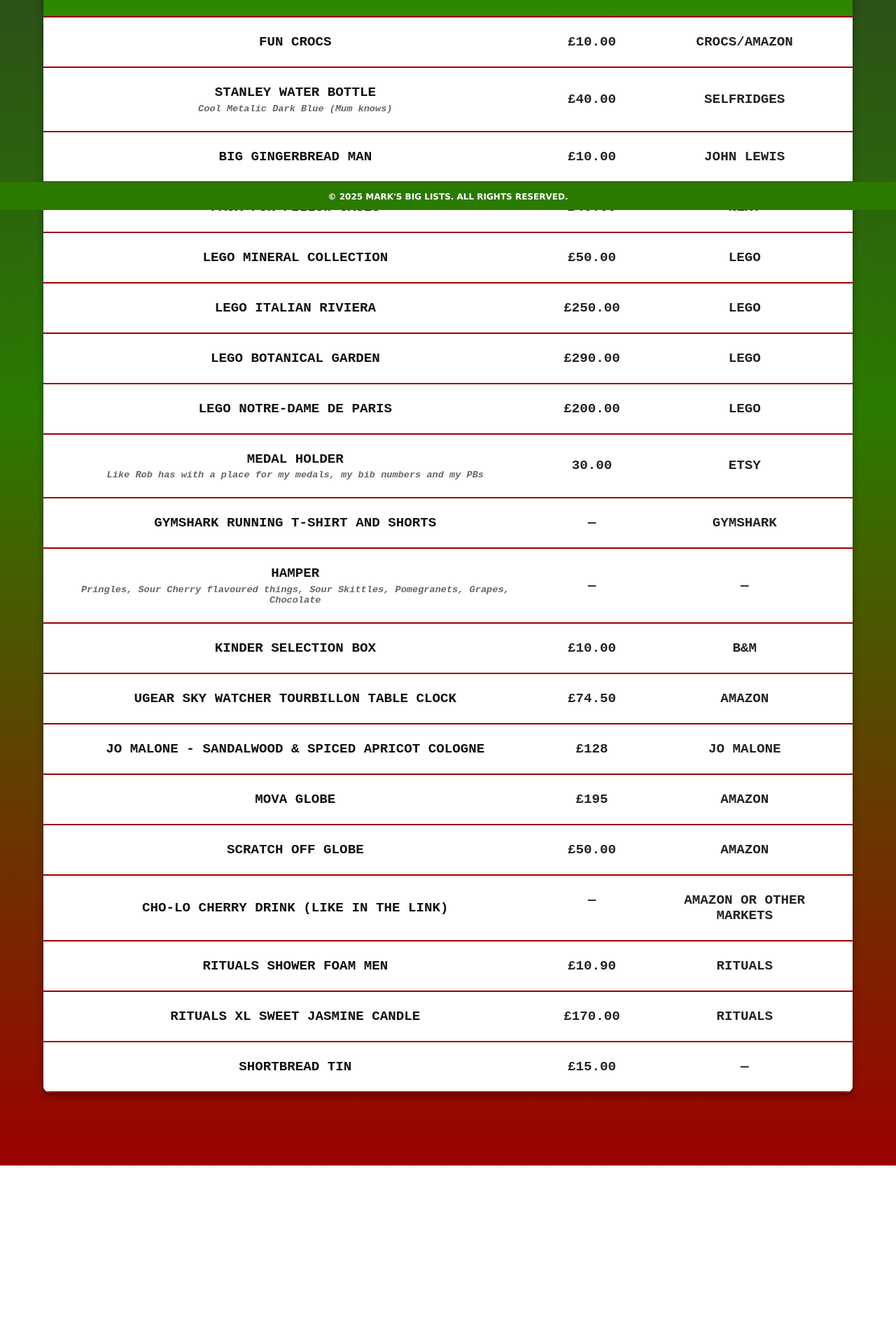
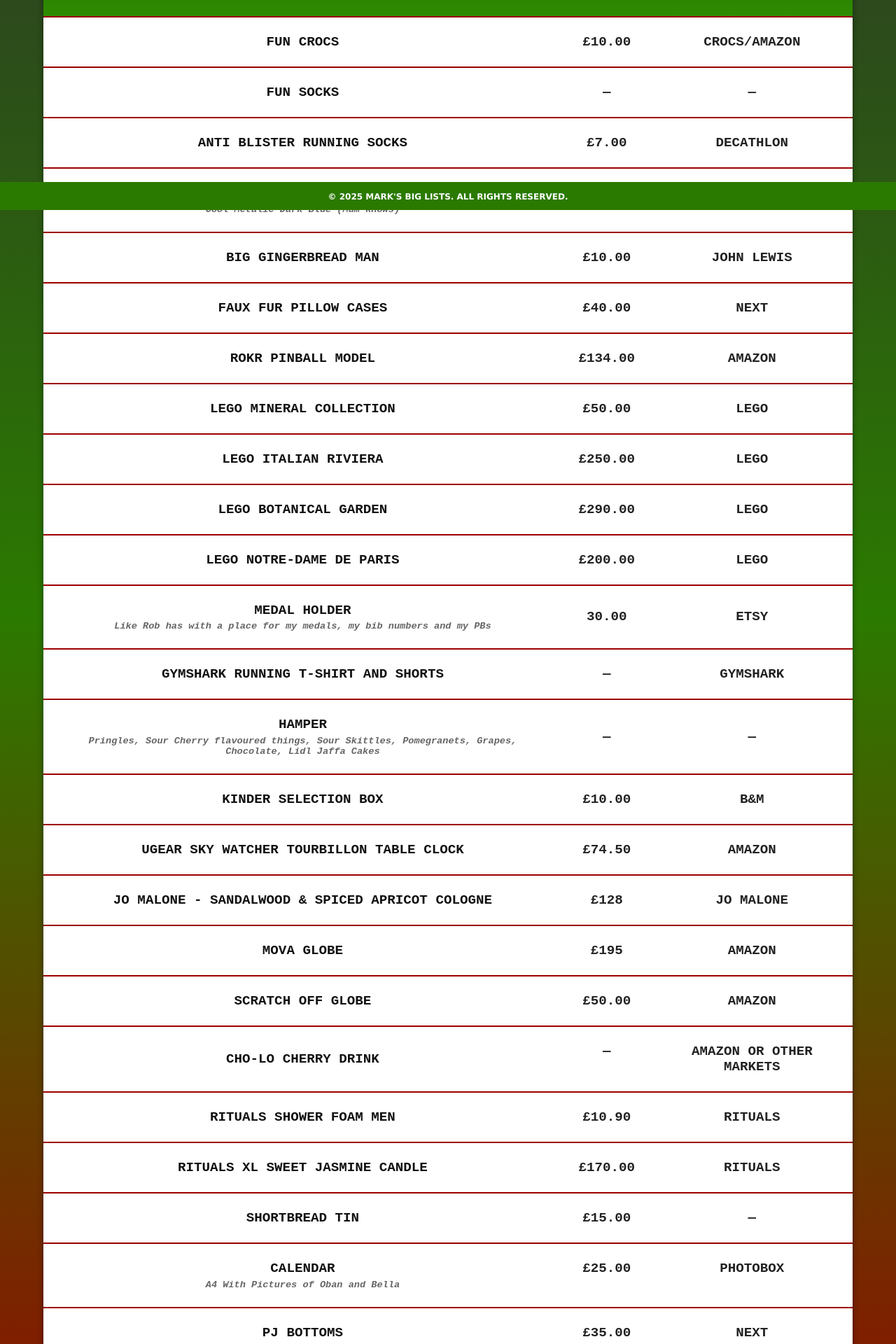
Before and after one commit to Markuff1/ChristmasList, a React (Vite) app: page / in a window 1280 px wide. Shown: the part 500-2420 px from the top of the page at 70% size. Before the commit the page ends 2165 px from the top, so only its background shows below. Built offline with nearby package versions, Linux system fonts and the light colour scheme.

Commit message:
Added more items

```diff
--- a/src/pages/ChristmasList.tsx
+++ b/src/pages/ChristmasList.tsx
@@ -17,25 +17,34 @@
 
   const gifts: Gift[] = [
     { name: "Fun Crocs", price: "£10.00", shop: "Crocs/Amazon", Weblink: "https://www.amazon.co.uk/s?k=Crocs&ref=nb_sb_noss" },
+    { name: "Fun Socks"},
+    { name: "Anti Blister Running Socks", price: "£7.00", shop: "Decathlon", Weblink: "https://www.decathlon.co.uk/sports/running/running-socks" },
     { name: "Stanley Water bottle", description: "Cool Metalic Dark Blue (Mum knows)", price: "£40.00", shop: "Selfridges" },
     { name: "Big Gingerbread Man", price: "£10.00", shop: "John Lewis" },
     { name: "Faux fur pillow cases", price: "£40.00", shop: "Next", Weblink: "https://www.next.co.uk/style/su561052/ay5088" },
+    { name: "ROKR Pinball Model", price: "£134.00", shop: "Amazon", Weblink: "https://www.amazon.co.uk/ROKR-Pinball-Model-3D-Build-DIY-Birthday/dp/B0C2DBQKCQ?crid=392JWBDFRJB7W&dib=eyJ2IjoiMSJ9.97DClLnDpfw_VxSffrwN5abRFbZD-6lMWMzk5-A1KRwIu2SjK_t9IR0F-v5jbcIvUO_mmapSPvVoxMRZTfBQG0CI85j5ZnTRj3j87oKfY7q_R1lsbGuI8FToQ1SbKKQVa7FbJgVMvhWZwdqSHf7PS4IbDOQykrhdRS_f9pHuB4-q-jBn69lKXmj44zKNaN4YSW2gqJ9FsWZpb7aGlK5KaEYTvTj9cDLQw_fn2Lr352xzeQ17MRbnSzxY7xuiBS1g2FQwOp6DTLX6blheHWVZ0mFUSNnYpHIZ6hJk1v67CSg.pckW0eVr3qCCjIp5o6C6vLrTVlv1WcsYGg73SVDTe7k&dib_tag=se&keywords=ROKR&qid=1761085770&sprefix=rok%2Caps%2C124&sr=8-30" },
     { name: "Lego Mineral Collection", price: "£50.00", shop: "Lego", Weblink: "https://www.lego.com/en-gb/product/mineral-collection-21362" },
     { name: "Lego Italian Riviera", price: "£250.00", shop: "Lego", Weblink: "https://www.lego.com/en-gb/product/italian-riviera-21359" },
     { name: "Lego Botanical Garden", price: "£290.00", shop: "Lego", Weblink: "https://www.lego.com/en-gb/product/the-botanical-garden-21353" },
     { name: "Lego Notre-Dame de Paris", price: "£200.00", shop: "Lego", Weblink: "https://www.lego.com/en-gb/product/notre-dame-de-paris-21061" },
     { name: "Medal holder", description: "Like Rob has with a place for my medals, my bib numbers and my PBs", price: "30.00", shop: "Etsy" },
     { name: "Gymshark running T-shirt and Shorts", shop: "Gymshark", Weblink: "https://www.gymshark.com" },
-    { name: "Hamper", description: "Pringles, Sour Cherry flavoured things, Sour Skittles, Pomegranets, Grapes, Chocolate",},
+    { name: "Hamper", description: "Pringles, Sour Cherry flavoured things, Sour Skittles, Pomegranets, Grapes, Chocolate, Lidl Jaffa Cakes",},
     { name: "Kinder selection box", price: "£10.00", shop: "B&M" },
     { name: "Ugear Sky watcher Tourbillon Table clock", price: "£74.50", shop: "Amazon", Weblink: "https://www.amazon.co.uk/dp/B09LGTWHKF?ref=ppx_yo2ov_dt_b_fed_asin_title" },
     { name: "Jo Malone - Sandalwood & Spiced Apricot Cologne", price: "£128", shop: "Jo Malone", Weblink: "https://www.jomalone.co.uk/product/25946/139624/colognes/sandalwood-spiced-apricot-cologne" },
     { name: "MOVA Globe", price: "£195", shop: "Amazon", Weblink: "https://www.amazon.co.uk/Globe-Powered-Rotating-Unique-Decoration/dp/B002U21ZZK/ref=sr_1_4?crid=YIGM6NAS3OCX&dib=eyJ2IjoiMSJ9.44KMol966EFxQS30wAR-_dans92-WpqnTPoYNKf6A9qk509c6eYu0kaUh9Y3Kzu2_UP4By2EhfxbE8vYmnqWBQiLCZr5yImcr0z7kVwudlMnaKmakPYFzCyiLONVHc5RgcZ_f1oy_KBnwY6YlfpVRdOiJ71IoVsQH0anEhKLLvRDgVrcbiErcBJI16KWXpUUzeJj-ZLS7IZbiQUZZBud7zfT5VCBf-ahHsxC-RrkzNeH1cd691PbTnrLIu4tyEB_aCiE6E3sYL2u_b8cZeMvw7eSD413vOrCTVpwYxDCLyM.J3I5N8sPa5dBvzdcmmDkNevApfOkKzwmUej1N8kqlwg&dib_tag=se&keywords=Mova+globe&qid=1760908607&sprefix=mova+glob%2Caps%2C110&sr=8-4" },
     { name: "Scratch off Globe", price: "£50.00", shop: "Amazon", Weblink: "https://www.amazon.co.uk/Luckies-London-Scratch-Globes-Gadgets/dp/B0CBQ9FP1J?crid=VIG20NWPFN7Z&dib=eyJ2IjoiMSJ9.aKHw5zPA2RltH_LrrRTSvZIxLfWI_FA8-HqTY5oraj7_l0OKrb5hVNDTpEo6qa7-9sPwPxWUXn51LWMg5Ona_aAT_325XI21Owl45ua-38PiXLUrdZ5vi__PR7PbIoGl4TC_nxsWx-xUhXCM1ceE1YkuDSJc-j2SgN1JH-50vLLWfFoESHzGttlIIn0I3xM4tU3EUqTSfPeUTaAogYc0FXLjayIv3O9WpZklGYDQe3t43txET_2Ps-MlA6pxGWHLpxraQGZdpTdGnOoiLNJ6ap4vGN99KcZHdefUWGyhMm0.2Ent8qOLZvMwknjGEGvvFr1rwspF9Y7JsK5kQvGFYxY&dib_tag=se&keywords=scratch%2Boff%2Bglobe&qid=1760908652&sprefix=scratch%2Boff%2Bglob%2Caps%2C117&sr=8-6&th=1" },
-    { name: "Cho-lo Cherry drink (Like in the link)", shop: "Amazon or other markets", Weblink: "https://www.amazon.co.uk/Chu-Lo-Japanese-Inspired-Reduced-Friendly/dp/B09XVL3N2M?crid=P94SWEHADK4V&dib=eyJ2IjoiMSJ9.fC3Hd2m6-TgpkKPfzG3Weupv_jSPQdr_xHpg4gSzwn83W7EfPlZg3-C2q0JUDHrS0F3ANN95CmrNMzoDfF3gXtgJ_dkd_oBCfQ6jf-iHl4fztKsCi6ZUENALUkhQ2Dc9KlOF6xjtbbNCyzc6xdWT-Bw1daTGoMlqiJnl27bp8elRrwy0IKuqGAdO896-bT-5cJC0wsqjWYDTLqc-7DeKsTIkvcBT2SUX2fsdEO9x6i4.Zgj_3skLJVFKupVRt4gx3gmgaGhoP6JE35V5LxeZDY4&dib_tag=se&keywords=Chu-lo+Cherry&qid=1760908678&sprefix=chu-lo+cherry+%2Caps%2C106&sr=8-1" },
+    { name: "Cho-lo Cherry drink", shop: "Amazon or other markets", Weblink: "https://www.amazon.co.uk/Chu-Lo-Japanese-Inspired-Reduced-Friendly/dp/B09XVL3N2M?crid=P94SWEHADK4V&dib=eyJ2IjoiMSJ9.fC3Hd2m6-TgpkKPfzG3Weupv_jSPQdr_xHpg4gSzwn83W7EfPlZg3-C2q0JUDHrS0F3ANN95CmrNMzoDfF3gXtgJ_dkd_oBCfQ6jf-iHl4fztKsCi6ZUENALUkhQ2Dc9KlOF6xjtbbNCyzc6xdWT-Bw1daTGoMlqiJnl27bp8elRrwy0IKuqGAdO896-bT-5cJC0wsqjWYDTLqc-7DeKsTIkvcBT2SUX2fsdEO9x6i4.Zgj_3skLJVFKupVRt4gx3gmgaGhoP6JE35V5LxeZDY4&dib_tag=se&keywords=Chu-lo+Cherry&qid=1760908678&sprefix=chu-lo+cherry+%2Caps%2C106&sr=8-1" },
     { name: "Rituals Shower Foam Men", price: "£10.90", shop: "Rituals", Weblink: "https://www.rituals.com/en-gb/men/body-hand-care" },
     { name: "Rituals XL Sweet Jasmine Candle", price: "£170.00", shop: "Rituals", Weblink: "https://www.rituals.com/en-gb/sweet-jasmine-scented-candle-2500g-1119477.html" },
     { name: "Shortbread tin", price: "£15.00" },
+    { name: "Calendar", description: "A4 With Pictures of Oban and Bella", price: "£25.00", shop: "Photobox", Weblink: "https://www.photobox.co.uk/personalised-calendars/wall" },
+    { name: "PJ Bottoms", price: "£35.00", shop: "Next", Weblink: "https://www.next.co.uk/shop/gender-men-productaffiliation-nightwear/category-pyjamas-feat-available?dp=a&dndl=1&p=1#591.3333129882812" },
+    { name: "Leather Magsafe wallet", price: "£10.00", shop: "Amazon", Weblink: "https://www.amazon.co.uk/s?k=MagSafe+wallet"},
+    { name: "PJ Bottoms"},
+    { name: "PJ Bottoms"},
+
   ];
 
   // Calculate total from numeric prices only
```
